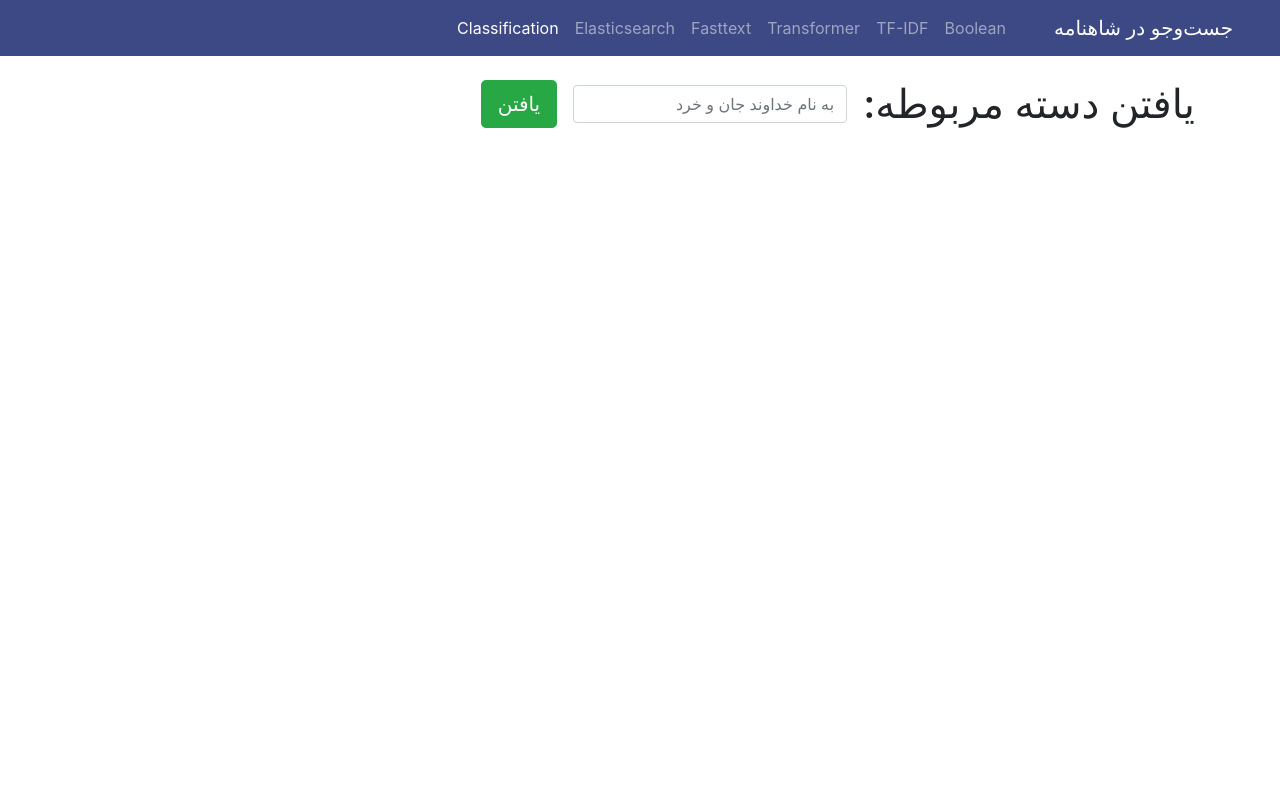
After one commit to IR1401-Spring-Final-Projects/Shahname1401_27, a Django app: page /classify/ in a window 1280 px wide. The commit adds this page. Run offline with Django 3.2, Linux system fonts and the light colour scheme; parts of the project's set-up code (start-up, migrations or seed data) failed here and were passed over; some libraries are stand-ins or nearby versions.

Commit message:
add classification to GUI

```diff
--- a/GUI/shahname/shahname/urls.py
+++ b/GUI/shahname/shahname/urls.py
@@ -3,6 +3,5 @@ from django.urls import path, include
 
 urlpatterns = [
     path('', include('shahname_search.urls')),
-    path('search/',include('shahname_search.urls')),
     path('admin/', admin.site.urls),
 ]
--- /dev/null
+++ b/GUI/shahname/shahname_search/search/classification.py
@@ -0,0 +1,46 @@
+
+from transformers import AutoConfig, AutoTokenizer, AutoModel, TFAutoModel
+import pickle as pkl
+import torch
+from .get_document import preprocess_sent
+
+def get_sent_embedding(text):
+    tokenized_text = tokenizer.tokenize(text)
+    indexed_tokens = tokenizer.convert_tokens_to_ids(tokenized_text)
+    token_tensors = torch.tensor([indexed_tokens])
+    if torch.cuda.is_available():
+        token_tensors = token_tensors.cuda()
+    out = pmodel(token_tensors)
+    return out[2][-2].mean(1).squeeze()
+
+
+
+# load model and tokenizer
+# this will download the model for you if you don't have it which is around 500MB
+model_name_or_path = "HooshvareLab/bert-fa-zwnj-base"
+config = AutoConfig.from_pretrained(model_name_or_path)
+tokenizer = AutoTokenizer.from_pretrained(model_name_or_path)
+pmodel = AutoModel.from_pretrained(model_name_or_path, output_hidden_states=True)
+pmodel.eval()
+filepath = "data/trans_embeddings.pt"
+with open(filepath, 'rb') as f:
+    if torch.cuda.is_available():
+        embeddings = torch.load(f)
+    else:
+        embeddings = torch.load(f,map_location=torch.device('cpu'))
+with open('data/trans_verses.pkl','rb') as f:
+    original_beyts = pkl.load(f)
+
+with open('data/classmodel.pt', 'rb') as f:
+    if torch.cuda.is_available():
+        model = torch.load(f)
+    else:
+        model = torch.load(f,map_location=torch.device('cpu'))
+
+with open('data/rclasses.pkl','rb') as f:
+    reverse_classes = pkl.load(f)
+
+def respond_to_query(text):
+  processed_q = ' '.join(preprocess_sent(text))
+  q_embedding = get_sent_embedding(processed_q).unsqueeze(0)
+  return reverse_classes[(model(q_embedding).squeeze().argmax().item())]
--- a/GUI/shahname/shahname_search/urls.py
+++ b/GUI/shahname/shahname_search/urls.py
@@ -1,9 +1,11 @@
 from django.contrib import admin
 from django.urls import path
 from . import views
+from django.views.generic import RedirectView
 
 urlpatterns = [
-    path('', views.search, name='search'),
-    path('<str:method>', views.search, name='search'),
-
+    path('classify/', views.classify, name='classify'),
+    path('search/', views.search, name = 'search'),
+    path('search/<str:method>', views.search, name='search'),
+    path('', RedirectView.as_view(url='search')),
 ]
--- a/GUI/shahname/shahname_search/views.py
+++ b/GUI/shahname/shahname_search/views.py
@@ -5,7 +5,7 @@ from .search import boolean_retrieval as boolean
 from .search import tf_idf_retrieval as tfidf
 from .search import transformer_retrieval as transformer
 from .search import fasttext_retrieval as fasttext
-
+from .search import classification
 class Method(Enum):
     ELASTIC = "elastic"
     BOOL = 'boolean'
@@ -19,11 +19,9 @@ def search(request, method: str = Method.BOOL):
     if request.method == "GET":
         query = request.GET.get('search')
         if query == '':
-            query = 'None'
+            query = None
     srch = None
     if query != None:
-        if method == Method.ELASTIC:
-            srch = elastic.search
         if method == Method.BOOL:
             srch = boolean.search
         if method == Method.TFIDF:
@@ -32,7 +30,23 @@ def search(request, method: str = Method.BOOL):
             srch = fasttext.search
         if method == Method.TRANS:
             srch = transformer.search
+        if method == Method.ELASTIC:
+            srch = elastic.search
         if srch != None:
             results = srch(query)
 
     return render(request, 'search.html', {'query': query, 'results': results, 'method': method})
+
+
+def classify(request):
+    result = None
+    query = None
+    if request.method == "GET":
+        query = request.GET.get('search')
+        if query == '':
+            query = None
+
+    if query != None:
+        result = classification.respond_to_query(query)
+
+    return render(request, 'classify.html', {'query': query, 'result': result})
--- /dev/null
+++ b/GUI/shahname/templates/classify.html
@@ -0,0 +1,101 @@
+<html>
+
+<head>
+
+    <title>دسته‌بندی</title>
+
+    <link rel="stylesheet" href="https://stackpath.bootstrapcdn.com/bootstrap/4.5.0/css/bootstrap.min.css" integrity="sha384-9aIt2nRpC12Uk9gS9baDl411NQApFmC26EwAOH8WgZl5MYYxFfc+NcPb1dKGj7Sk" crossorigin="anonymous">
+
+    <script src="https://ajax.googleapis.com/ajax/libs/jquery/3.4.1/jquery.min.js"></script>
+
+</head>
+
+<body>
+
+    <div id="navbar" dir="rtl">
+            <nav class="navbar navbar-expand-lg navbar-dark" style="background: rgb(61,73,133);" text-align="right" direction="rtl">
+                <div class="container-fluid">
+                    <a class="navbar-brand" href="/">جست‌وجو در شاهنامه</a>
+                    <button class="navbar-toggler" type="button" data-bs-toggle="collapse"
+                            data-bs-target="#navbarSupportedContent" aria-controls="navbarSupportedContent"
+                            aria-expanded="false" aria-label="Toggle navigation">
+                        <span class="navbar-toggler-icon"></span>
+                    </button>
+                    <div class="collapse navbar-collapse" id="navbarSupportedContent">
+                        <ul class="navbar-nav me-auto mb-2 mb-lg-0">
+                            <li class="nav-item {% if method == 'boolean' %} active {% endif %}">
+                                <a class="nav-link" aria-current="page" href="/search/boolean">
+                                    <i class="bi bi-house-fill"></i>
+                                    Boolean</a>
+                            </li>
+                            <li class="nav-item">
+                                <a class="nav-link" aria-current="page" href="/search/tfidf">
+                                    <i class="bi bi-clipboard-data"></i>
+                                    TF-IDF</a>
+                            </li>
+                            <li class="nav-item">
+                                <a class="nav-link" aria-current="page" href="/search/transformer">
+                                    <i class="bi bi-people-fill"></i>
+                                    Transformer</a>
+                            </li>
+                            <li class="nav-item">
+                                <a class="nav-link" aria-current="page" href="/search/fasttext">
+                                    <i class="bi bi-box-arrow-right"></i>
+                                    Fasttext</a>
+                            </li>
+
+                            <li class="nav-item">
+                                <a class="nav-link" aria-current="page" href="/search/elastic">
+                                    <i class="bi bi-box-arrow-right"></i>
+                                    Elasticsearch</a>
+                            </li>
+                            <li class="nav-item active">
+                                <a class="nav-link" aria-current="page" href="/classify/">
+                                    <i class="bi bi-box-arrow-right"></i>
+                                    Classification</a>
+                            </li>
+                        </ul>
+                    </div>
+                </div>
+            </nav>
+    </div>
+<div class="container">
+<div  dir="rtl">
+
+    <br/>
+
+    <form action="{% url 'classify' %}" class="form-inline" method="get">
+
+       <div class="form-group mb-8">
+
+            <h1>یافتن دسته مربوطه:</h1>
+
+       </div>
+
+       <div class="form-group mx-sm-3 mb-2">
+
+        <label for="" class="sr-only">search</label>
+
+        <input name="search" type="" class="form-control" id="" placeholder="به نام خداوند جان و خرد">
+
+        </div>
+
+        <button type="submit" class="btn btn-success btn-lg mb-2">یافتن</button>
+
+   </form>
+
+        <br/>
+        ‌‌‌<table text-align="right" direction ="rtl">
+            {% if result %}
+            <tr><th><h2>{{query}}</h2><hr></th></tr>
+            <tr><td>{{result}}</td></tr>
+            {% endif %}
+        </table>
+    </div>
+</div>
+
+</div>
+
+</body>
+
+</html>
--- a/GUI/shahname/templates/search.html
+++ b/GUI/shahname/templates/search.html
@@ -49,6 +49,11 @@
                                     <i class="bi bi-box-arrow-right"></i>
                                     Elasticsearch</a>
                             </li>
+                            <li class="nav-item">
+                                <a class="nav-link" aria-current="page" href="/classify/">
+                                    <i class="bi bi-box-arrow-right"></i>
+                                    Classification</a>
+                            </li>
                         </ul>
                     </div>
                 </div>
```
Also changed, not shown: GUI/shahname/manage.py (+19 -0 lines), 2 other files.
